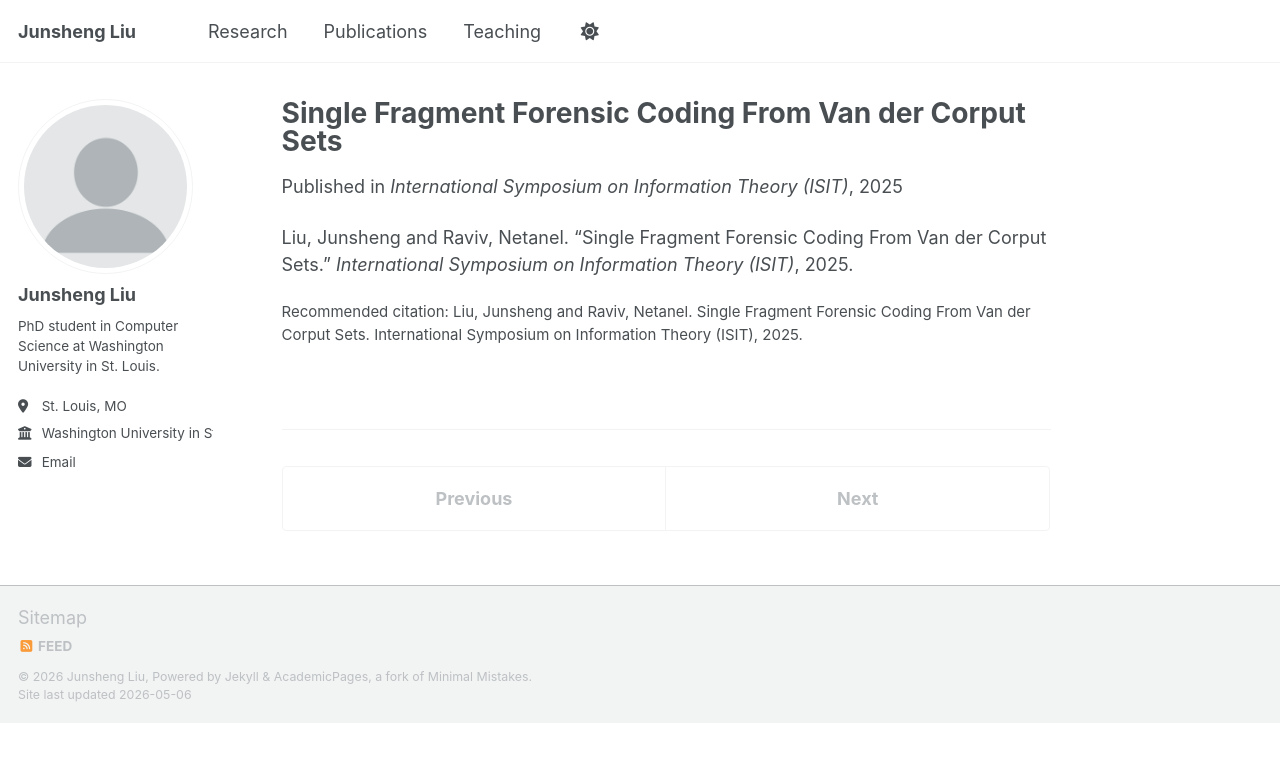
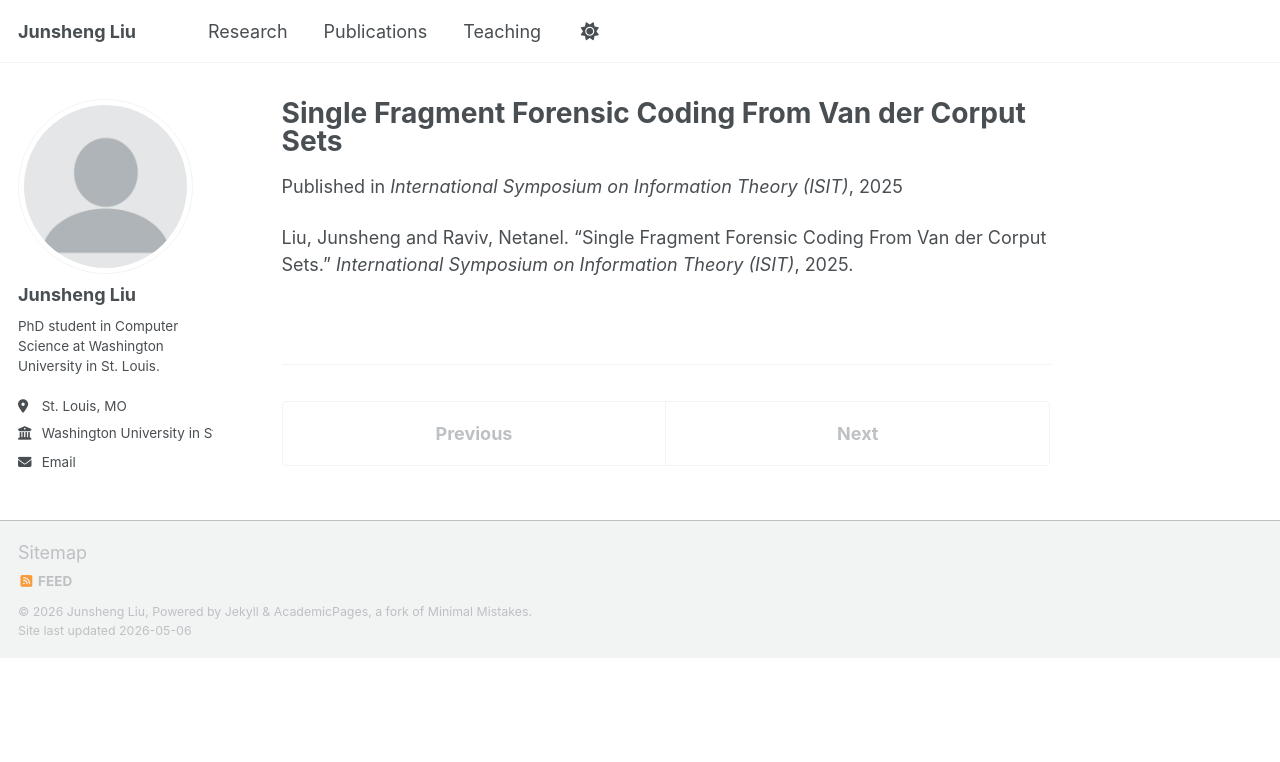
Before and after one commit to LIULUCK22/LIULUCK22.github.io, a Jekyll site: the page built from _publications/2025-van-der-corput-sets.md, in a window 1280 px wide. Shown: the top 762 px of the page. Built offline with Jekyll 4.4.1, drawn with Linux system fonts in a browser that asks for light colours; a script bundle is joined from its source files by our own code; library files that are not in the unit come from our copies.

Commit message:
Update 2025-van-der-corput-sets.md

```diff
--- a/_publications/2025-van-der-corput-sets.md
+++ b/_publications/2025-van-der-corput-sets.md
@@ -4,7 +4,7 @@ collection: publications
 permalink: /publication/2025-van-der-corput-sets
 date: 2025-01-01
 venue: "International Symposium on Information Theory (ISIT)"
-citation: "Liu, Junsheng and Raviv, Netanel. Single Fragment Forensic Coding From Van der Corput Sets. International Symposium on Information Theory (ISIT), 2025."
+
 ---
 
 Liu, Junsheng and Raviv, Netanel. “Single Fragment Forensic Coding From Van der Corput Sets.” *International Symposium on Information Theory (ISIT)*, 2025.
```
